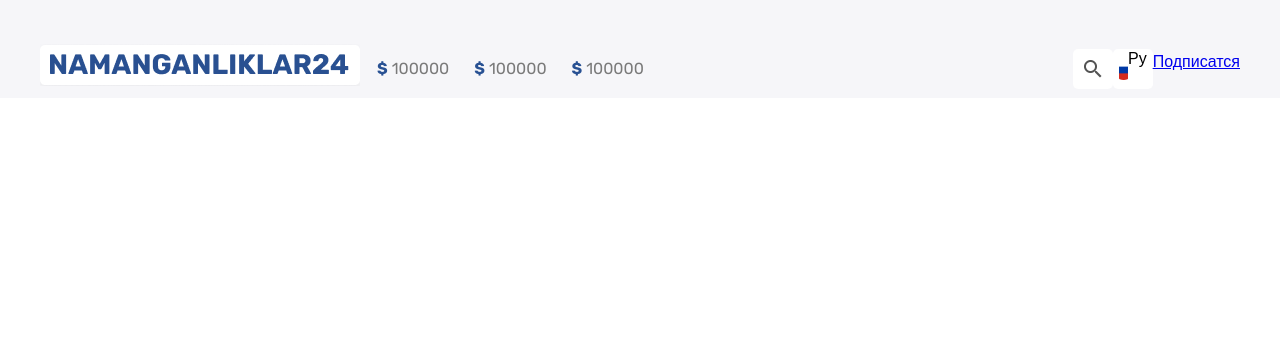
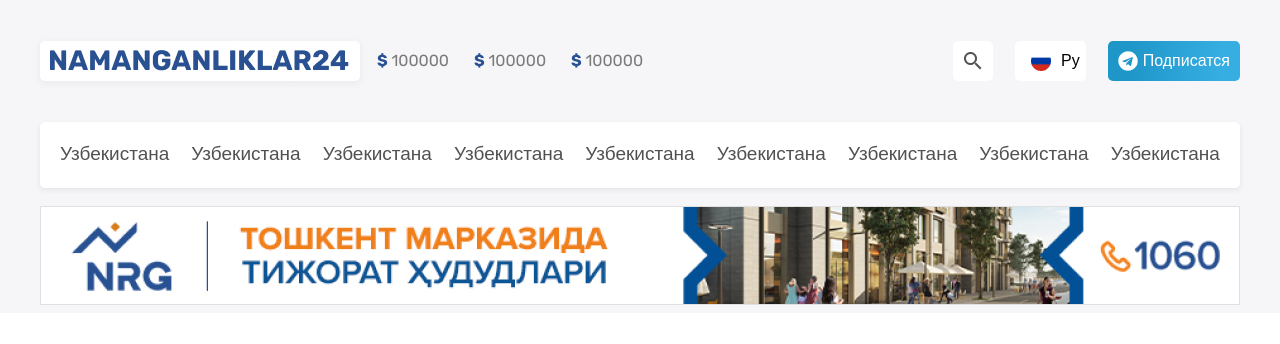
Before and after one commit to Doniyorbek-Coder/namanganlikla-master-class, a plain HTML site: page index.html in a window 1280 px wide. Drawn offline with Linux system fonts and the light colour scheme.

Commit message:
main header ready

```diff
--- a/css/style.css
+++ b/css/style.css
@@ -46,6 +46,7 @@
   margin: 0;
   font-family: "Rubik", "Arial", sans-serif;
   font-size: 16px;
+  font-weight: 500;
   line-height: 26px;
   background-color: #fff;
   color: var(--nav-color);
@@ -79,12 +80,21 @@
   width: 100%;
   background-color: var(--header-bg);
 }
+.top-header {
+  margin-bottom: 40px;
+}
 .header-container {
   padding-top: 40px;
   display: flex;
   align-items: center;
 }
+.logo-img {
+  display: block;
+  box-shadow: 0px 2px 6px rgba(202, 202, 202, 0.25);
+  border-radius: 5px;
+}
 .currency-list {
+  margin: 0;
   padding: 0;
   margin-left: 17px;
   display: flex;
@@ -107,32 +117,35 @@
 
 .currency-amount {
   color: #7a7a7a;
+  font-weight: 400;
 }
 
 .header-action {
   display: flex;
 }
 .btn {
-  width: 40px;
-  height: 40px;
   background-repeat: no-repeat;
   border-radius: 5px;
   border: none;
   background-position: center center;
 }
 .btn-search {
+  margin-right: 22px;
+  width: 40px;
+  height: 40px;
   background-image: url(../images/search.png);
-
   background-color: #fff;
 }
 
 .btn-languages {
+  height: 40px;
+  margin-right: 22px;
   background-color: #fff;
   display: flex;
+  align-items: center;
 }
 
 .btn-languages::before {
-  display: block;
   content: "";
   background-image: url(../images/ru.png);
   width: 40px;
@@ -142,3 +155,53 @@
   border: none;
   background-position: center center;
 }
+.telegram-link {
+  height: 40px;
+  padding: 10px;
+  display: flex;
+  align-items: center;
+  background: linear-gradient(90deg, #1e96c8 15.07%, #37aee2 85.96%);
+  border-radius: 5px;
+  text-decoration: none;
+  font-weight: 500;
+  font-size: 16px;
+  /* line-height: 19px; */
+  color: #ffffff;
+}
+.telegram-link:hover {
+  background: linear-gradient(90deg, #37aee2 15.07%, #1e96c8 85.96%);
+}
+.telegram-link::before {
+  margin-right: 5px;
+  display: block;
+  content: "";
+  background-repeat: no-repeat;
+  background-image: url(../images/tg.png);
+  width: 20px;
+  height: 20px;
+}
+.nav-list {
+  padding: 20px;
+  margin: 0;
+  margin-bottom: 18px;
+  box-shadow: 0px 2px 5px rgba(159, 159, 159, 0.19);
+  border-radius: 5px;
+  background-color: #fff;
+  list-style-type: none;
+  display: flex;
+  flex-wrap: wrap;
+  justify-content: space-between;
+}
+.nav-item:not(:last-child) {
+  margin-right: 10px;
+}
+.nav-link {
+  text-decoration: none;
+  font-weight: 500;
+  font-size: 19px;
+  line-height: 23px;
+  color: #515151;
+}
+.nav-link:hover {
+  color: #295091;
+}
--- a/index.html
+++ b/index.html
@@ -15,6 +15,7 @@
           <div class="site-logo">
             <a href="#">
               <img
+                class="logo-img"
                 src="images/logo.png"
                 alt="site-logo"
                 width="320"
@@ -37,11 +38,55 @@
             </li>
           </ul>
           <div class="header-action">
-            <button class="btn btn-search"></button>
+            <button type="search" class="btn btn-search"></button>
             <button class="btn btn-languages">Ру</button>
-            <a class="telegram-joined" href="#">Подписатся</a>
+
+            <a class="telegram-link" href="#">Подписатся</a>
           </div>
         </div>
+      </div>
+      <nav class="navbar">
+        <div class="container">
+          <ul class="nav-list">
+            <li class="nav-item">
+              <a href="#" class="nav-link">Узбекистана</a>
+            </li>
+            <li class="nav-item">
+              <a href="#" class="nav-link">Узбекистана</a>
+            </li>
+            <li class="nav-item">
+              <a href="#" class="nav-link">Узбекистана</a>
+            </li>
+            <li class="nav-item">
+              <a href="#" class="nav-link">Узбекистана</a>
+            </li>
+            <li class="nav-item">
+              <a href="#" class="nav-link">Узбекистана</a>
+            </li>
+            <li class="nav-item">
+              <a href="#" class="nav-link">Узбекистана</a>
+            </li>
+            <li class="nav-item">
+              <a href="#" class="nav-link">Узбекистана</a>
+            </li>
+            <li class="nav-item">
+              <a href="#" class="nav-link">Узбекистана</a>
+            </li>
+            <li class="nav-item">
+              <a href="#" class="nav-link">Узбекистана</a>
+            </li>
+          </ul>
+        </div>
+      </nav>
+      <div class="container">
+        <a href="#">
+          <img
+            src="images/nrg-banner.png"
+            alt="banner"
+            width="100%"
+            height="99"
+          />
+        </a>
       </div>
     </header>
   </body>
```
